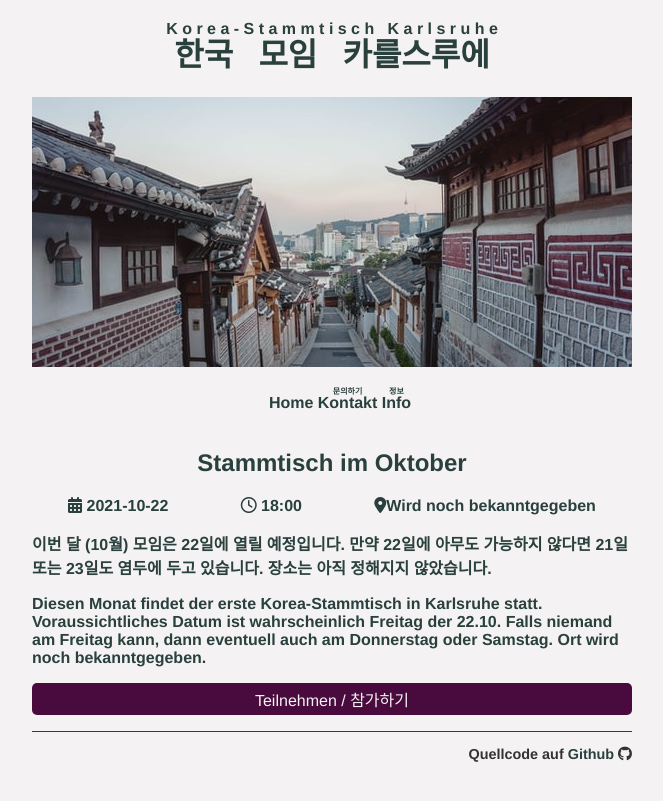
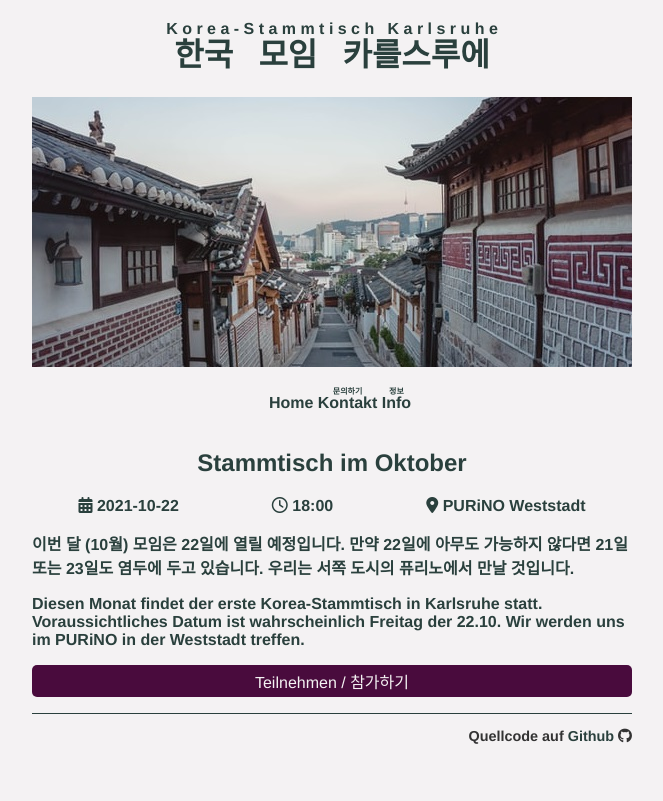
Before and after one commit to korea-stammtisch-karlsruhe/korea-stammtisch-karlsruhe.github.io, a Jekyll site: the page built from _posts/2021-10-22-oct.md, in a window 1280 px wide. Shown: the top 801 px of the page, without its empty margins (308-971 px from the left). Built offline with Jekyll 4.4.1, drawn with Linux system fonts in a browser that asks for light colours; nearby versions of some CDN libraries; library files that are not in the unit come from our copies.

Commit message:
Update 2021-10-22-oct.md
Add location for first meeting

```diff
--- a/_posts/2021-10-22-oct.md
+++ b/_posts/2021-10-22-oct.md
@@ -2,15 +2,15 @@
 layout: post
 title: "Stammtisch im Oktober"
 time: "18:00"
-place: "Wird noch bekanntgegeben"
+place: '<a href="https://goo.gl/maps/wPyT8fqysfoEbWJB8"> PURiNO Weststadt</a>'
 date: 2021-10-22
 ---
 
 이번 달 (10월) 모임은 22일에 열릴 예정입니다.
-만약 22일에 아무도 가능하지 않다면 21일 또는 23일도 염두에 두고 있습니다. 장소는 아직 정해지지 않았습니다.
+만약 22일에 아무도 가능하지 않다면 21일 또는 23일도 염두에 두고 있습니다. 우리는 서쪽 도시의 퓨리노에서 만날 것입니다.
 
 Diesen Monat findet der erste Korea-Stammtisch in Karlsruhe statt.
-Voraussichtliches Datum ist wahrscheinlich Freitag der 22.10. Falls niemand am Freitag kann, dann eventuell auch am Donnerstag oder Samstag.
-Ort wird noch bekanntgegeben.
+Voraussichtliches Datum ist wahrscheinlich Freitag der 22.10. Wir werden uns im PURiNO in der Weststadt treffen.
+
 
 [Teilnehmen / 참가하기](https://nuudel.digitalcourage.de/2oeGzOnOjPNT4G19)
```
